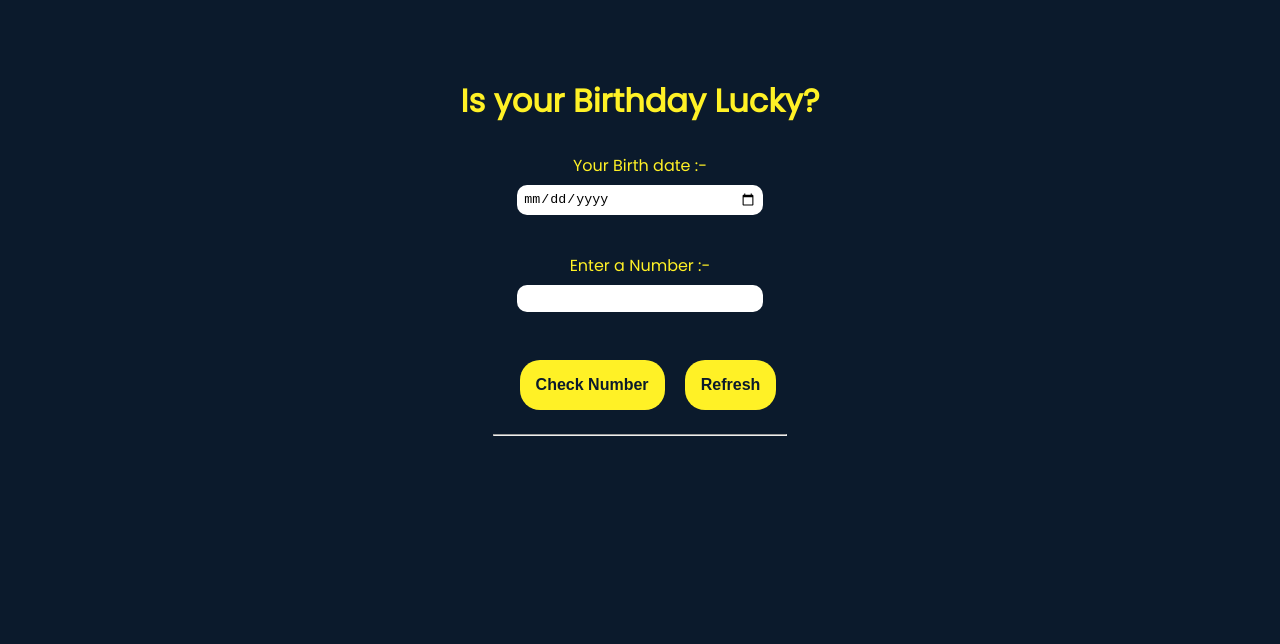
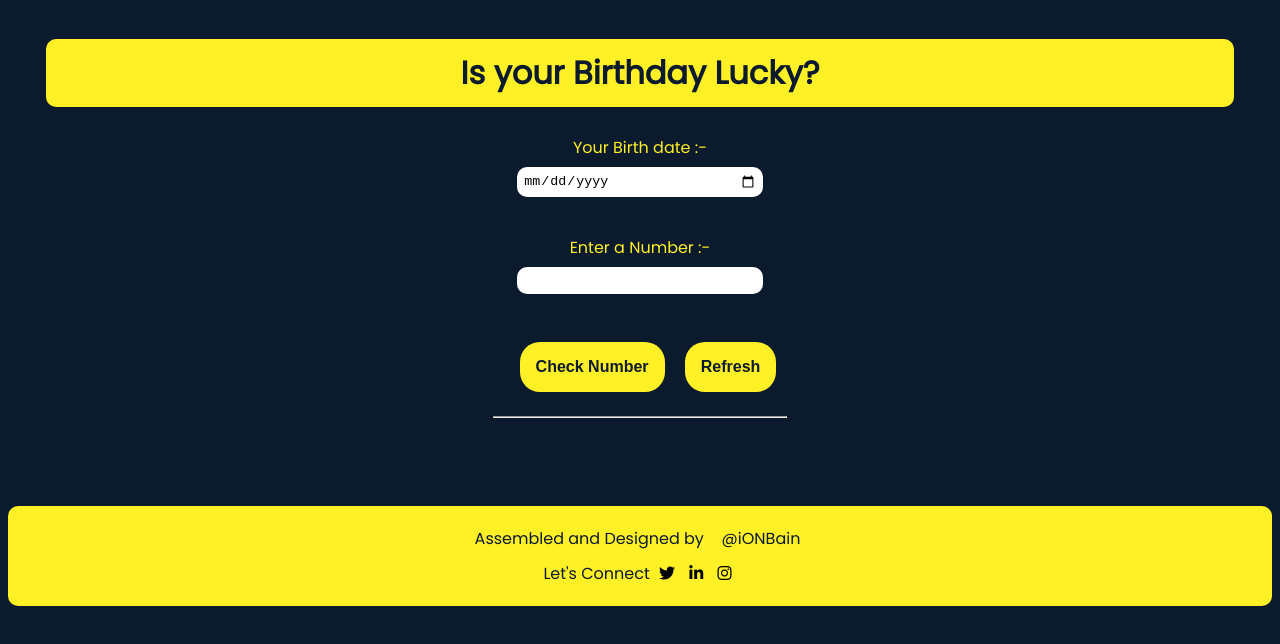
Before and after one commit to iONBain/tp-lucky-birthday-ba, a plain HTML site: page index.html in a window 1280 px wide. Drawn offline with Linux system fonts and the light colour scheme.

Commit message:
feat: added footer

```diff
--- a/index.html
+++ b/index.html
@@ -11,6 +11,8 @@
     <link rel="preconnect" href="https://fonts.googleapis.com">
     <link rel="preconnect" href="https://fonts.gstatic.com" crossorigin>
     <link href="https://fonts.googleapis.com/css2?family=Poppins:wght@100;400&display=swap" rel="stylesheet">
+    <link rel="stylesheet" href="https://cdnjs.cloudflare.com/ajax/libs/font-awesome/6.0.0/css/all.min.css">
+
 </head>
 
 <body>
@@ -30,7 +32,29 @@
         <p class="description"></p>
 
     </div>
+    <footer class="footer">
+        <div>
 
+            Assembled and Designed by &nbsp<a rel="noopener" target="_blank" class="links" href="https://github.com/iONBain">
+                @iONBain</a>
+        </div>
+        <div class="social-links">
+            Let's Connect
+
+            <a rel="noopener" target="_blank" href="https://twitter.com/BAgrawal6" class="links">
+                <i class="fa-brands fa-twitter social"></i>
+            </a>
+            <a rel="noopener" target="_blank" href="https://www.linkedin.com/in/bhaskar-agrawal-598b5a16b/" class="links">
+                <i class="fa-brands fa-linkedin-in social"></i>
+            </a>
+            <a rel="noopener" target="_blank" href="https://www.instagram.com/ion_bain/" class="links">
+                <i class="fa-brands fa-instagram social"></i>
+            </a>
+
+
+        </div>
+
+    </footer>
     <script src="script.js"></script>
 </body>
 
--- a/style.css
+++ b/style.css
@@ -9,16 +9,24 @@
 
 body {
     background-color: var(--p-dark);
+    margin-top: 10px;
     color: var(--p-yellow);
     font-family: 'Poppins', sans-serif;
     cursor: default;
 }
-
+h1{
+    background-color: #fff126;
+    display: block;
+    padding: 10px;
+    width: 100%;
+    border-radius: 10px;
+    color: var(--p-dark);
+}
 .container {
     padding: 3rem;
+    padding-top: 0.5rem;
     /* background-color: aquamarine; */
     display: flex;
-    /* width: 80vw; */
     align-items: center;
     text-align: center;
     flex-flow: column;
@@ -66,3 +74,30 @@ hr {
     width: 25%;
     background-color: var(--p-yellow);
 }
+
+.footer {
+    background-color: var(--p-yellow);
+    grid-area: footer;
+    display: flex;
+    justify-content: center;
+    align-items: center;
+    flex-direction: column;
+    padding: 20px;
+    color: var(--p-dark);
+    border-radius: 10px;
+}
+
+.links {
+    text-decoration: none;
+    color: var(--p-dark);
+    padding: 5px
+}
+
+.social-links {
+    margin-top: 10px;
+}
+
+.social {
+    cursor: pointer;
+    color: black;
+}
```
